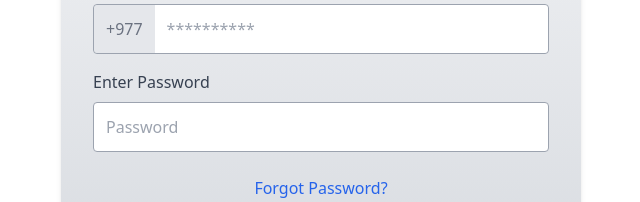
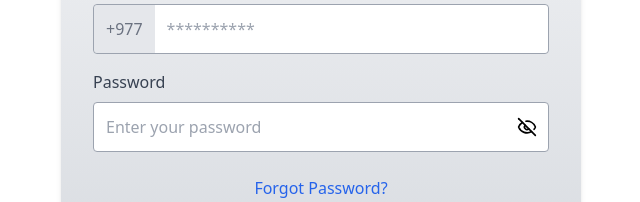
Before and after one commit to SupragyaBasnet/frontend_EasyGo_web, a React (Vite) app: page /captain-login in a window 1280 px wide. Shown: the part 248-450 px from the top of the page, without its empty margins (319-959 px from the left). Built offline with nearby package versions, Linux system fonts and the light colour scheme; no server answers.

Commit message:
update in home

```diff
--- a/src/components/LiveTracking.jsx
+++ b/src/components/LiveTracking.jsx
@@ -1,5 +1,5 @@
-import React, { useState, useEffect } from "react";
-import { MapContainer, TileLayer, Marker } from "react-leaflet";
+import React, { useEffect, useState } from "react";
+import { MapContainer, Marker, TileLayer } from "react-leaflet";
 
 const center = { lat: 27.7061835, lng: 85.3300086 }; // Default position
 
@@ -7,16 +7,30 @@ const LiveTracking = () => {
   const [currentPosition, setCurrentPosition] = useState(center);
 
   useEffect(() => {
-    navigator.geolocation.getCurrentPosition((position) => {
-      const { latitude, longitude } = position.coords;
-      setCurrentPosition({ lat: latitude, lng: longitude });
-    });
+    // Request the user's current position
+    navigator.geolocation.getCurrentPosition(
+      (position) => {
+        const { latitude, longitude } = position.coords;
+        setCurrentPosition({ lat: latitude, lng: longitude });
+      },
+      (error) => {
+        console.error("Geolocation error:", error.message);
+        setCurrentPosition(center); // Fallback to the default position
+      }
+    );
 
-    const watchId = navigator.geolocation.watchPosition((position) => {
-      const { latitude, longitude } = position.coords;
-      setCurrentPosition({ lat: latitude, lng: longitude });
-    });
+    // Watch the user's position for real-time updates
+    const watchId = navigator.geolocation.watchPosition(
+      (position) => {
+        const { latitude, longitude } = position.coords;
+        setCurrentPosition({ lat: latitude, lng: longitude });
+      },
+      (error) => {
+        console.error("Geolocation watch error:", error.message);
+      }
+    );
 
+    // Cleanup the geolocation watcher when the component unmounts
     return () => navigator.geolocation.clearWatch(watchId);
   }, []);
 
--- a/src/context/SocketContext.jsx
+++ b/src/context/SocketContext.jsx
@@ -3,23 +3,27 @@ import { io } from "socket.io-client";
 
 export const SocketContext = createContext();
 
-const socket = io(`${import.meta.env.VITE_BASE_URL}`); // Replace with your server URL
+const socket = io(`${import.meta.env.VITE_BASE_URL}`); // Backend URL
 
 const SocketProvider = ({ children }) => {
   useEffect(() => {
+    console.log("Socket initialized:", socket); // Log socket instance
+
     const handleConnect = () => console.log("Connected to server");
     const handleDisconnect = () => console.log("Disconnected from server");
+    const handleError = (error) => console.error("Socket Error:", error);
 
     socket.on("connect", handleConnect);
     socket.on("disconnect", handleDisconnect);
+    socket.on("connect_error", handleError);
 
     return () => {
       socket.off("connect", handleConnect);
       socket.off("disconnect", handleDisconnect);
-      socket.disconnect(); // Clean up connection
+      socket.off("connect_error", handleError);
+      socket.disconnect(); // Cleanup on unmount
     };
   }, []);
-
 
   return (
     <SocketContext.Provider value={{ socket }}>
--- a/src/pages/CaptainLogin.jsx
+++ b/src/pages/CaptainLogin.jsx
@@ -4,9 +4,12 @@ import { Link, useNavigate } from "react-router-dom"; // Import Link and useNavi
 import EasyGoLogo from "../assets/EasyGo.png"; // Import the logo
 
 import { CaptainDataContext } from "../context/CaptainContext.jsx";
+import { Eye, EyeOff } from "lucide-react"; // Import eye icons
+
 const CaptainLogin = () => {
   const [phonenumber, setPhonenumber] = useState("");
   const [password, setPassword] = useState("");
+  const [showPassword, setShowPassword] = useState(false); // State to toggle password visibility
   const [errorMessage, setErrorMessage] = useState(""); // State for error messages
   const navigate = useNavigate(); // Initialize useNavigate
   const { captain, setCaptain } = React.useContext(CaptainDataContext);
@@ -44,7 +47,6 @@ const CaptainLogin = () => {
     }
   };
 
-
   return (
     <div className="p-7 max-w-md mx-auto mt-10 sm:max-w-lg lg:max-w-xl">
       <form
@@ -77,15 +79,25 @@ const CaptainLogin = () => {
             pattern="[0-9]{10}"
           />
         </div>
-        <h3 className="block text-gray-700 font-medium mb-2">Enter Password</h3>
+        <div className="mb-6">
+          <label className="block text-gray-700 font-medium mb-2">Password</label>
+          <div className="relative">
             <input
               required
+              type={showPassword ? "text" : "password"}
+              placeholder="Enter your password"
               value={password}
               onChange={(e) => setPassword(e.target.value)}
-          type="password"
-          placeholder="Password"
-          className="border border-gray-400 p-3 rounded w-full mb-6 focus:outline-none focus:ring-2 focus:ring-blue-500"
+              className="border border-gray-400 p-3 rounded w-full focus:outline-none focus:ring-2 focus:ring-blue-500"
             />
+            <span
+              className="absolute inset-y-0 right-3 flex items-center cursor-pointer"
+              onClick={() => setShowPassword(!showPassword)}
+            >
+              {showPassword ? <Eye size={20} /> : <EyeOff size={20} />}
+            </span>
+          </div>
+        </div>
         {errorMessage && (
           <div className="text-red-500 text-sm mb-4">{errorMessage}</div>
         )}
--- a/src/pages/Home.jsx
+++ b/src/pages/Home.jsx
@@ -42,8 +42,8 @@ const Home = () => {
   const { user } = useContext(UserDataContext);
 
   useEffect(() => {
-    socket.emit("join", { userType: "user", userId: user._id });
-  }, [user]);
+    if (socket) {
+      socket.emit("join", { userType: "user", userId: user?._id });
 
       socket.on("ride-confirmed", (ride) => {
         setVehicleFound(false);
@@ -56,6 +56,12 @@ const Home = () => {
         navigate("/riding", { state: { ride } });
       });
 
+      return () => {
+        socket.off("ride-confirmed");
+        socket.off("ride-started");
+      };
+    }
+  }, [socket, user]);
   const handlePickupChange = async (e) => {
     setPickup(e.target.value);
     try {
--- a/src/pages/UserLogin.jsx
+++ b/src/pages/UserLogin.jsx
@@ -1,4 +1,5 @@
 import axios from "axios";
+import { Eye, EyeOff } from "lucide-react"; // Import eye icons
 import React, { useState } from "react";
 import { Link, useNavigate } from "react-router-dom";
 import EasyGoLogo from "../assets/EasyGo.png";
@@ -7,9 +8,11 @@ import { UserDataContext } from "../context/UserContext";
 const UserLogin = () => {
   const [phonenumber, setPhonenumber] = useState("");
   const [password, setPassword] = useState("");
+  const [showPassword, setShowPassword] = useState(false); // State to toggle password visibility
   const [errorMessage, setErrorMessage] = useState(""); // Error message state
   const navigate = useNavigate();
   const { user, setUser } = React.useContext(UserDataContext);
+
   const submitHandler = async (e) => {
     e.preventDefault();
     setErrorMessage("");
@@ -19,7 +22,7 @@ const UserLogin = () => {
       password: password,
     };
 
-    console.log("Attempting login with:", userData); // Log user input
+    console.log("Attempting login with:", userData);
 
     try {
       const response = await axios.post(
@@ -27,25 +30,24 @@ const UserLogin = () => {
         userData
       );
 
-        console.log("Login response:", response.data); // Log backend response
+      console.log("Login response:", response.data);
 
       if (response.status === 200) {
         const data = response.data;
-            setUser(data.user); // Update context
-            localStorage.setItem("token", data.token); // Store token
-            navigate("/home"); // Redirect to protected route
+        setUser(data.user);
+        localStorage.setItem("token", data.token);
+        navigate("/home");
       }
     } catch (error) {
       const message =
         error.response?.data?.message || "Login failed. Please try again.";
-        console.error("Login error:", message); // Log error details
+      console.error("Login error:", message);
       setErrorMessage(message);
     } finally {
       setPhonenumber("");
       setPassword("");
     }
   };
-
 
   return (
     <div className="p-7 max-w-md mx-auto mt-10 sm:max-w-lg lg:max-w-xl">
@@ -79,15 +81,25 @@ const UserLogin = () => {
             pattern="[0-9]{10}"
           />
         </div>
-        <h3 className="block text-gray-700 font-medium mb-2">Enter Password</h3>
+        <div className="mb-6">
+          <label className="block text-gray-700 font-medium mb-2">Password</label>
+          <div className="relative">
             <input
               required
+              type={showPassword ? "text" : "password"}
+              placeholder="Enter your password"
               value={password}
               onChange={(e) => setPassword(e.target.value)}
-          type="password"
-          placeholder="Password"
-          className="border border-gray-400 p-3 rounded w-full mb-6 focus:outline-none focus:ring-2 focus:ring-blue-500"
+              className="border border-gray-400 p-3 rounded w-full focus:outline-none focus:ring-2 focus:ring-blue-500"
             />
+            <span
+              className="absolute inset-y-0 right-3 flex items-center cursor-pointer"
+              onClick={() => setShowPassword(!showPassword)}
+            >
+              {showPassword ? <Eye size={20} /> : <EyeOff size={20} />}
+            </span>
+          </div>
+        </div>
         {errorMessage && (
           <div className="text-red-500 text-sm mb-4">{errorMessage}</div>
         )}
@@ -123,5 +135,4 @@ const UserLogin = () => {
   );
 };
 
-
 export default UserLogin;
```
Also changed, not shown: src/main.jsx (+7 -4 lines), 1 other file (tests, documents, lock files or other folders). Lines whose indentation alone changed are shown as unchanged.
